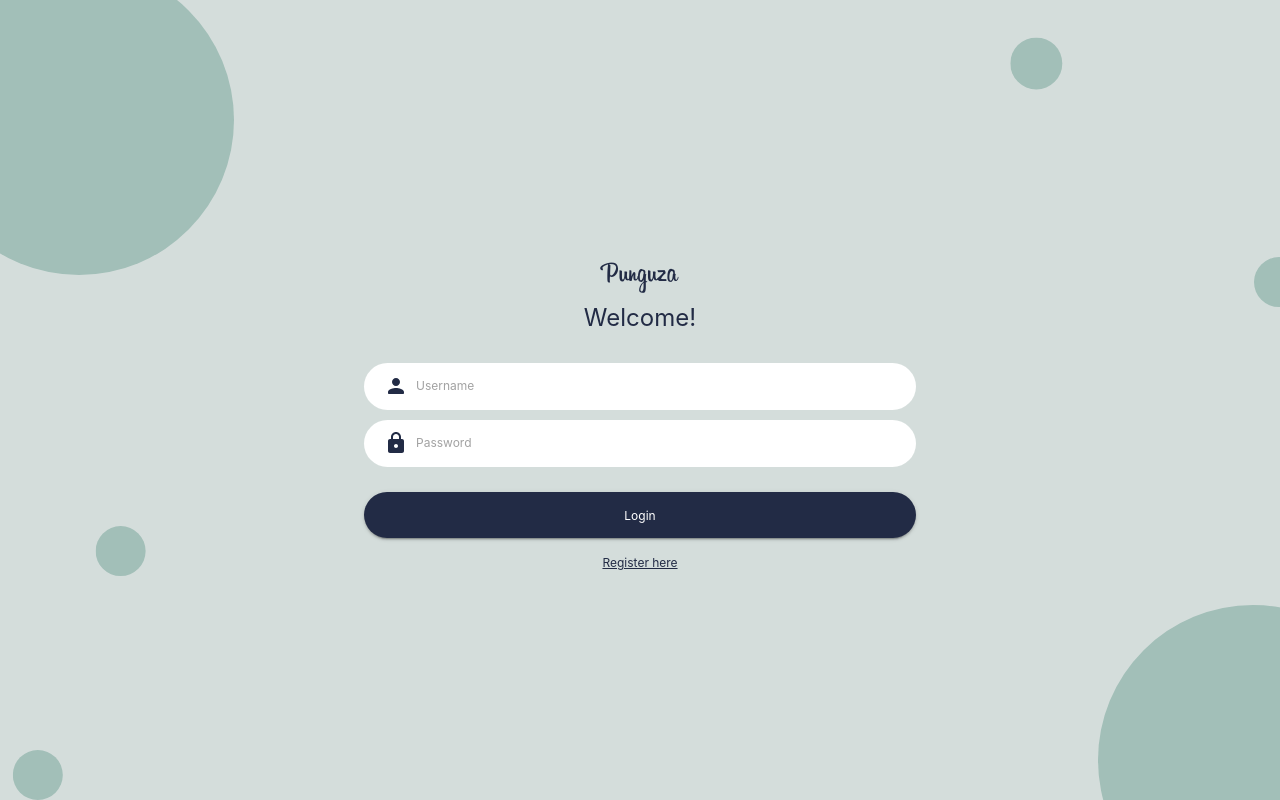
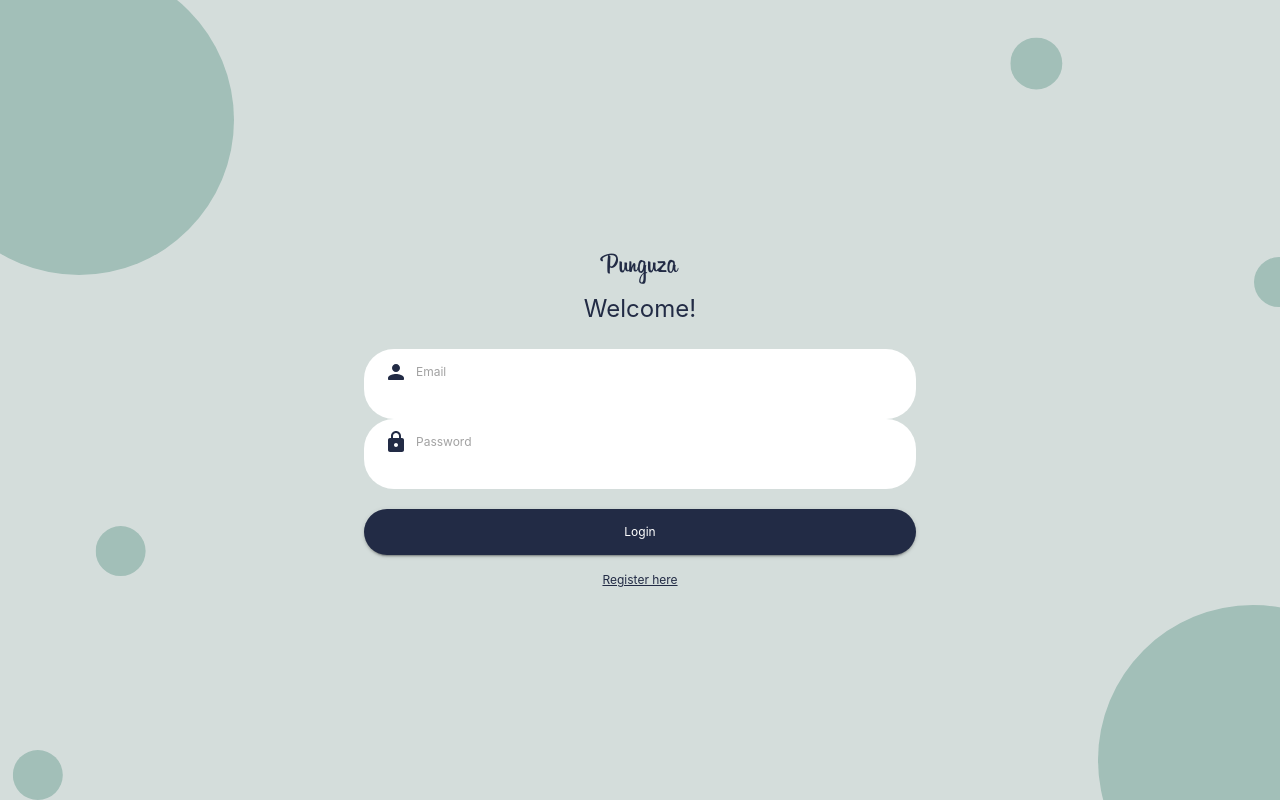
Before and after one commit to KENJIFAM/punguza, a React (Create React App) app in the folder client/: page /login in a window 1280 px wide. Built offline with nearby package versions, Linux system fonts and the light colour scheme.

Commit message:
login form

```diff
--- a/client/src/views/Login.tsx
+++ b/client/src/views/Login.tsx
@@ -1,50 +1,106 @@
-import React, { useState } from 'react';
+import React, { useEffect } from 'react';
 import { useHistory } from 'react-router-dom';
+import { useDispatch, useSelector } from 'react-redux';
 
 import { makeStyles } from '@material-ui/core/styles';
-import {
-  Box,
-  Button,
-  Container,
-  Grid,
-  InputAdornment,
-  TextField,
-  Typography,
-} from '@material-ui/core';
+import { Box, Button, Container, InputAdornment, TextField, Typography } from '@material-ui/core';
 import PersonRoundedIcon from '@material-ui/icons/PersonRounded';
 import LockRoundedIcon from '@material-ui/icons/LockRounded';
+import Spinner from '../components/Spinner';
+
+import useFormField, { FormFieldProps } from '../hooks/useFormField';
+import { ReduxState } from '../redux';
+import { LoginFormData } from '../services/types';
+import { authReset, userLogin } from '../redux/actions/AuthActions';
+
+const isValidEmail = (value: string) =>
+  /^(([^<>()[\]\\.,;:\s@"]+(\.[^<>()[\]\\.,;:\s@"]+)*)|(".+"))@((\[[0-9]{1,3}\.[0-9]{1,3}\.[0-9]{1,3}\.[0-9]{1,3}\])|(([a-zA-Z\-0-9]+\.)+[a-zA-Z]{2,}))$/.test(
+    value.toLowerCase(),
+  );
+
+export const validateFormField = (name: string, value: string, comparedValue?: string): string => {
+  if (!value) {
+    return 'Required!';
+  }
+  switch (name) {
+    case 'email':
+      const validEmail = isValidEmail(value);
+      return !validEmail ? `${value} is not a valid email` : '';
+    case 'password':
+      const validPassword = value.length >= 6;
+      return !validPassword ? 'Password must be at least 6 characters' : '';
+    case 'name':
+      const validName = value.length >= 3 && value.length <= 100;
+      return !validName ? 'Name must be 3-100 characters' : '';
+    case 'passwordAgain':
+      const validPasswordAgain = value === comparedValue;
+      return !validPasswordAgain ? "Password doesn't match!" : '';
+    default:
+      return '';
+  }
+};
+
+const validateForm = (form: { [key: string]: FormFieldProps<string> }): boolean =>
+  Object.entries(form)
+    .map(([name, field]) => {
+      const error = validateFormField(name, field.value);
+      field.setError(error);
+      return !error;
+    })
+    .reduce((res, field) => res && field, true);
+
+const createAuthFormData = (
+  form: { [key in keyof LoginFormData]: FormFieldProps<string> },
+): LoginFormData =>
+  Object.fromEntries(Object.entries(form).map(([name, field]) => [name, field.value])) as {
+    [K in keyof LoginFormData]: string;
+  };
 
 const Login = () => {
   const classes = useStyles();
   const history = useHistory();
+  const dispatch = useDispatch();
 
-  const [isRegister, setIsRegister] = useState(false);
-  const [form, setForm] = useState({
-    username: '',
-    password: '',
-  });
+  const { error, loading, data: userData } = useSelector((state: ReduxState) => state.auth);
 
-  const handleChange = (e: React.ChangeEvent<HTMLInputElement>) => {
-    const { name, value } = e.target;
-    setForm({
-      ...form,
-      [name]: value,
-    });
+  const email = useFormField<string>('');
+  const password = useFormField<string>('');
+
+  useEffect(() => {
+    if (userData) {
+      history.push('/');
+    }
+  }, [history, userData]);
+
+  const handleChange = (
+    formField: FormFieldProps<string>,
+    e: React.ChangeEvent<HTMLInputElement | HTMLTextAreaElement>,
+  ) => {
+    const { value, name } = e.target;
+    formField.handleChange(value);
+    if (formField.error && value) {
+      formField.setError(validateFormField(name, value));
+    }
+    if (error) {
+      dispatch(authReset());
+    }
   };
 
-  const onsubmit = () => {
-    history.push('/');
+  const onSubmit = (
+    e: React.FormEvent<HTMLFormElement> | React.MouseEvent<HTMLButtonElement, MouseEvent>,
+  ) => {
+    e.preventDefault();
+    const form = { email, password };
+    if (!validateForm(form)) {
+      return;
+    }
+    const formData = createAuthFormData(form);
+    dispatch(userLogin(formData));
   };
 
   return (
     <Container className={classes.root}>
-      <Grid
-        container
-        alignContent='center'
-        justify='center'
-        direction='column'
-        className={classes.gridContainer}
-      >
+      <Box className={classes.spacingTop} />
       <Typography variant='h4' color='primary' className={classes.brand}>
         Punguza
       </Typography>
@@ -52,14 +108,17 @@ const Login = () => {
         Welcome!
       </Typography>
       <Box mt={3}>
-          <form onSubmit={onsubmit}>
+        <form onSubmit={onSubmit} method='POST'>
           <TextField
-              id='username'
-              name='username'
-              placeholder='Username'
+            id='email'
+            name='email'
+            placeholder='Email'
             className={classes.textField}
-              value={form.username}
-              onChange={handleChange}
+            value={email.value}
+            onChange={(e) => handleChange(email, e)}
+            autoComplete='username'
+            error={Boolean(email.error)}
+            helperText={email.error}
             margin='normal'
             type='text'
             required
@@ -78,8 +137,11 @@ const Login = () => {
             name='password'
             placeholder='Password'
             className={classes.textField}
-              value={form.password}
-              onChange={handleChange}
+            value={password.value}
+            onChange={(e) => handleChange(password, e)}
+            autoComplete='current-password'
+            error={Boolean(password.error)}
+            helperText={password.error}
             margin='normal'
             type='password'
             required
@@ -93,26 +155,32 @@ const Login = () => {
               ),
             }}
           />
+          <Box height={16} display='flex' justifyContent='center'>
+            <Typography variant='caption' color='error' className={classes.error}>
+              {error ?? ' '}
+            </Typography>
+          </Box>
           <Button
             className={classes.loginBtn}
             fullWidth
             variant='contained'
             color='primary'
             type='submit'
+            onClick={onSubmit}
+            disabled={loading}
           >
-              {isRegister ? 'Register' : 'Login'}
+            {loading ? <Spinner size={24} color='white' /> : 'Login'}
           </Button>
           <Typography
             variant='caption'
             color='primary'
-              onClick={() => setIsRegister(!isRegister)}
+            onClick={() => history.push('/signup')}
             className={classes.register}
           >
-              {isRegister ? 'Login here' : 'Register here'}
+            Register here
           </Typography>
         </form>
       </Box>
-      </Grid>
     </Container>
   );
 };
@@ -122,27 +190,30 @@ const useStyles = makeStyles((theme) => ({
     paddingLeft: theme.spacing(3),
     paddingRight: theme.spacing(3),
     height: '100%',
+    textAlign: 'center',
   },
-  gridContainer: {
-    height: '100%',
-    textAlign: 'center',
+  spacingTop: {
+    height: 'calc(50% - 150px)',
   },
   brand: {
     fontFamily: `Billabong, ${theme.typography.fontFamily}`,
     marginBottom: theme.spacing(1),
-    marginTop: theme.spacing(4),
   },
   textField: {
-    margin: theme.spacing(0.625, 0),
+    margin: theme.spacing(0),
+    height: 70,
   },
   loginBtn: {
-    marginTop: theme.spacing(2.5),
+    marginTop: theme.spacing(0.5),
     marginBottom: theme.spacing(1.5),
   },
   register: {
     textDecoration: 'underline',
     cursor: 'pointer',
   },
+  error: {
+    height: theme.spacing(2),
+  },
 }));
 
 export default Login;
```
Lines whose indentation alone changed are shown as unchanged.
